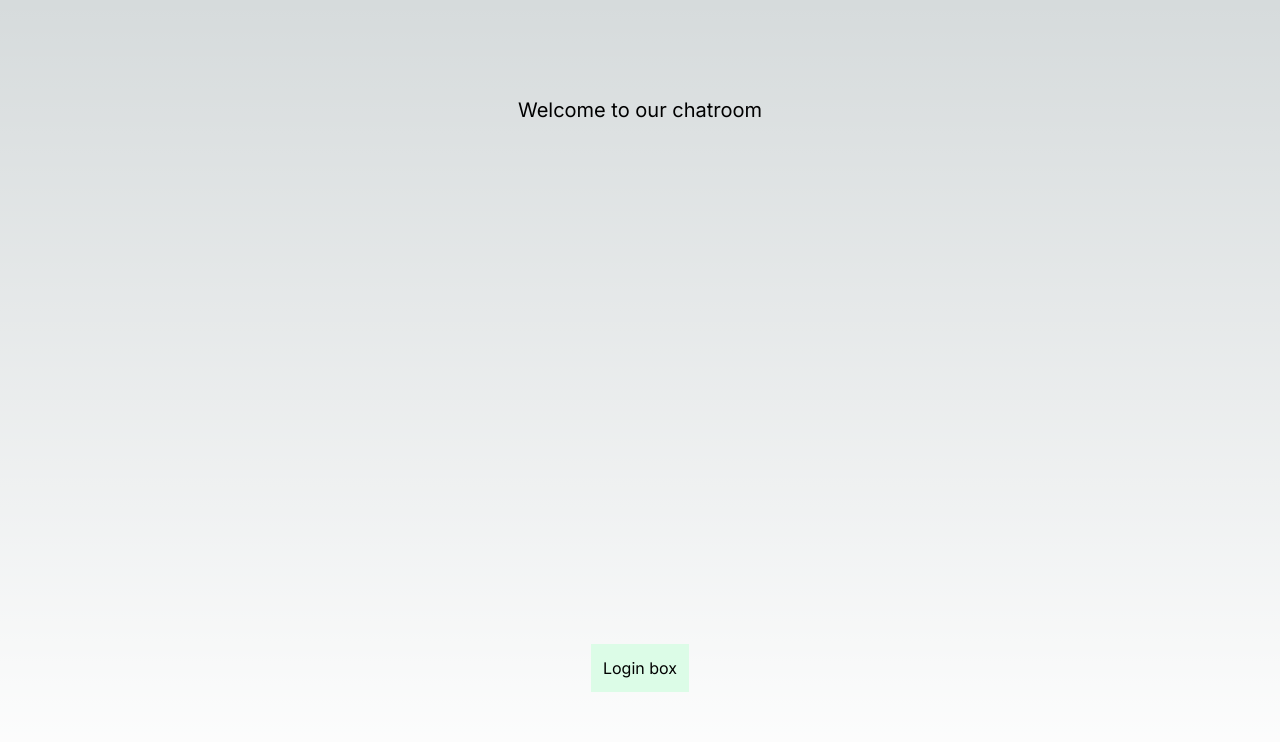
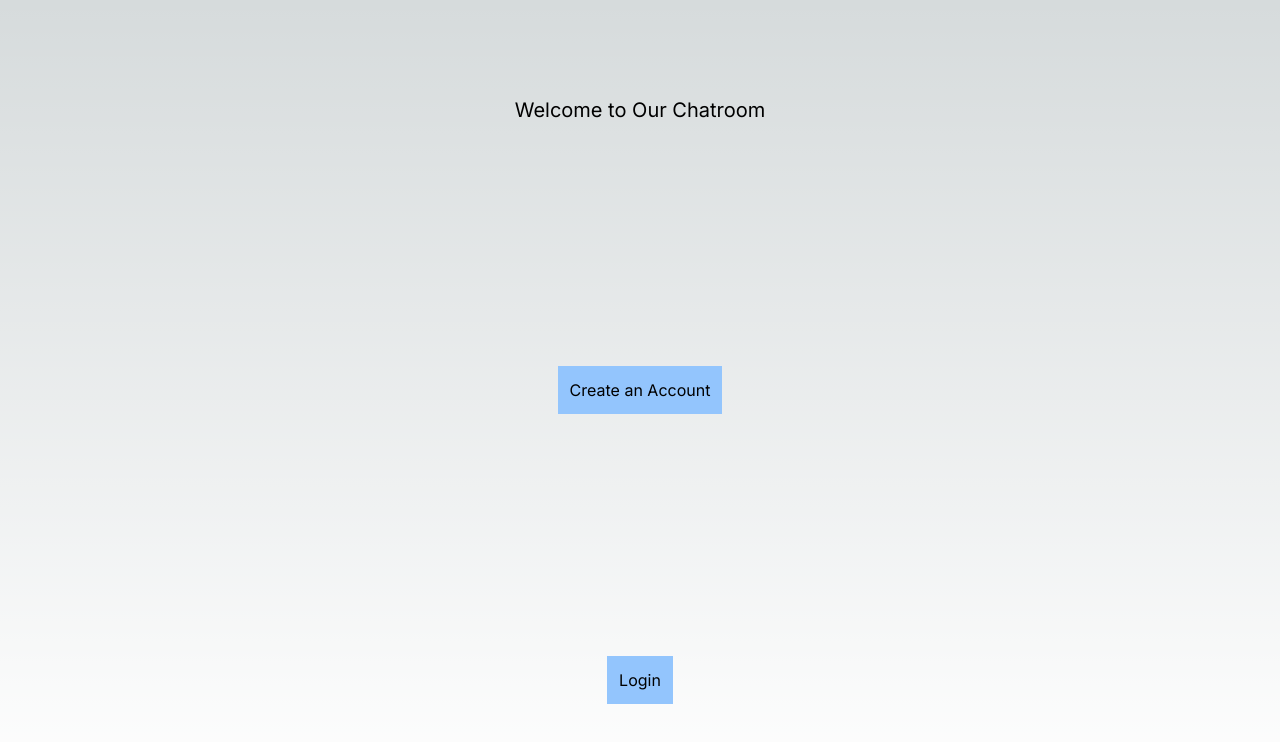
Before and after one commit to Hircinus/chatroom, a Next.js app: page / in a window 1280 px wide. Shown: the top 742 px of the page. Built offline with nearby package versions, Linux system fonts and the light colour scheme.

Commit message:
started modifying

```diff
--- a/src/pages/index.tsx
+++ b/src/pages/index.tsx
@@ -9,12 +9,17 @@ export default function Home() {
       className={`flex min-h-screen flex-col items-center justify-between p-24 ${inter.className}`}
     >
       <h1 className={`text-xl`}>
-        Welcome to our chatroom
+        Welcome to Our Chatroom
       </h1>
-      <div className={`text-center mx-auto p-3 m-3 bg-green-100`}>
-        <p>
-          Login box
-        </p>
+      <div className={`text-center p-3 bg-blue-300`}>
+        <button>
+          Create an Account
+        </button>
+      </div>
+      <div className={`text-center p-3 bg-blue-300`}>
+        <button>
+          Login
+        </button>
       </div>
     </main>
   )
```
